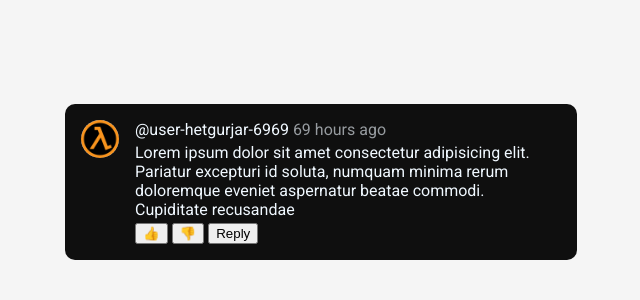
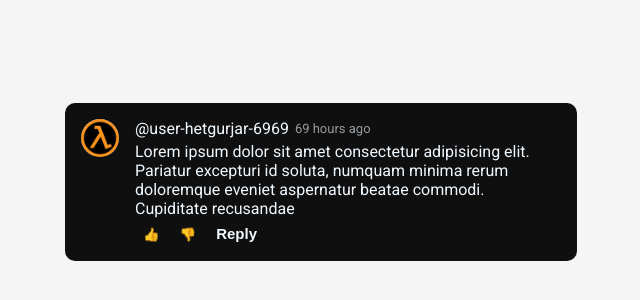
Before and after one commit to Het-477/Youtube-Comment-Layout, a plain HTML site: page index.html in a window 1280 px wide. Shown: the part 218-518 px from the top of the page, without its empty margins (319-959 px from the left). Drawn offline with Linux system fonts and the light colour scheme.

Commit message:
styled like and reply buttons and did some random changes

```diff
--- a/style.css
+++ b/style.css
@@ -31,16 +31,21 @@ body {
     margin-bottom: 4px;
 }
 
+.username {
+    font-size: medium;
+}
+
 .header {
     display: flex;
-    gap: 4px;
+    gap: 6px;
 }
 
 .time-duration-of-comment {
     display: flex;
     justify-content: center;
     align-items: center;
-    font-size: 16px;
+    /* align-content: center; */
+    font-size: small;
     opacity: 60%;
 }
 
@@ -58,3 +63,16 @@ body {
     justify-content: center;
     flex-shrink: 0;
 }
+
+button {
+    background-color: transparent;
+    border-color: transparent;
+    cursor: pointer;
+}
+
+button.reply {
+    color: aliceblue;
+    font-weight: bold;
+    font-size: 15px;
+    font-style: Roboto;
+}
```
